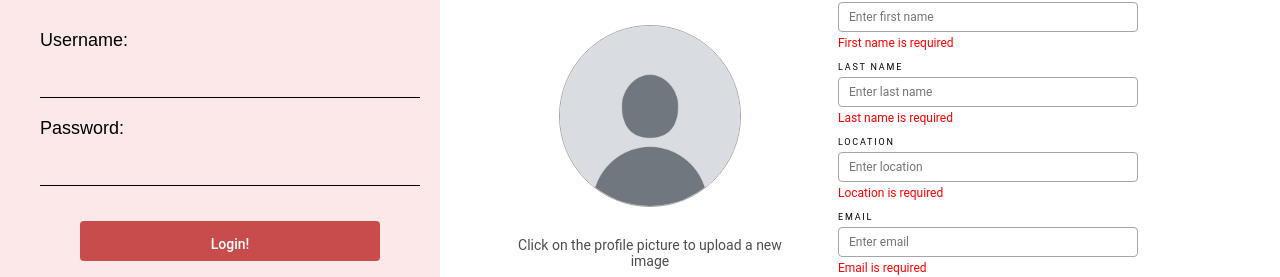
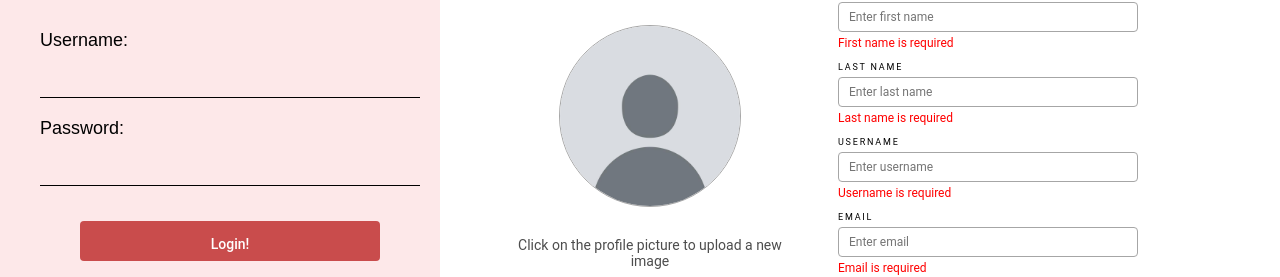
Before and after one commit to usman-ghafoorzai/idatt2105-full-stack-project, a Vue app in the folder frontend/: page /register in a window 1280 px wide. Both pictures are taken after a click on the button "Register". Shown: the part 271-548 px from the top of the page. Built offline with nearby package versions, Linux system fonts and the light colour scheme.

Commit message:
refactor: change attribute location to username as per requirements

```diff
--- a/frontend/src/components/RegisterUser.vue
+++ b/frontend/src/components/RegisterUser.vue
@@ -5,7 +5,7 @@ import { register as registerAPI } from '@/api/authAPI.js';
 
 const firstName = ref('');
 const lastName = ref('');
-const location = ref('');
+const username = ref('');
 const email = ref('');
 const password = ref('');
 const confirmPassword = ref(''); // Fixed variable name
@@ -16,7 +16,7 @@ const registerError = ref('');
 const form = computed(() => ({
   firstName: firstName.value,
   lastName: lastName.value,
-  location: location.value,
+  username: username.value,
   email: email.value,
   password: password.value,
   confirmPassword: confirmPassword.value
@@ -32,8 +32,8 @@ const rules = {
     { required: true, message: 'Last name is required', trigger: 'blur' },
     { pattern: /^[A-Za-zÆØÅæøå\- ]+$/, message: 'Last name can only contain letters and hyphens', trigger: 'blur' }
   ],
-  location: [
-    { required: true, message: 'Location is required', trigger: 'blur' }
+  username: [
+    { required: true, message: 'Username is required', trigger: 'blur' }
   ],
   email: [
     { required: true, message: 'Email is required', trigger: 'blur' },
@@ -71,7 +71,7 @@ const register = async () => {
   console.log({ // Foreløpig bare logge verdiene, skal erstattes med API-kall etterhvert
     firstName: firstName.value,
     lastName: lastName.value,
-    location: location.value,
+    username: username.value,
     email: email.value,
     password: password.value
   });
@@ -82,7 +82,7 @@ const register = async () => {
     const res = await registerAPI({
       firstName: firstName.value,
       lastName: lastName.value,
-      username: location.value, // TODO: change to username, and implement location
+      username: username.value, // TODO: change to username, and implement username
       email: email.value,
       password: password.value,
     });
@@ -123,13 +123,13 @@ const register = async () => {
       </span>
     </div>
 
-    <div class="form-field location">
-      <label for="location">LOCATION</label>
+    <div class="form-field username">
+      <label for="username">username</label>
       <div class="textbox">
-        <input id="location" type="text" v-model="location" placeholder="Enter location">
+        <input id="username" type="text" v-model="username" placeholder="Enter username">
       </div>
-      <span class="error-message" v-if="attempted && errorFields?.location?.[0]?.message">
-        {{ errorFields.location[0].message }}
+      <span class="error-message" v-if="attempted && errorFields?.username?.[0]?.message">
+        {{ errorFields.username[0].message }}
       </span>
     </div>
 
@@ -177,7 +177,7 @@ const register = async () => {
     "header"
     "firstname"
     "lastname"
-    "location"
+    "username"
     "email"
     "password"
     "confirmpassword"
@@ -226,8 +226,8 @@ const register = async () => {
   grid-area: lastname;
 }
 
-.location {
-  grid-area: location;
+.username {
+  grid-area: username;
 }
 
 .email {
```
